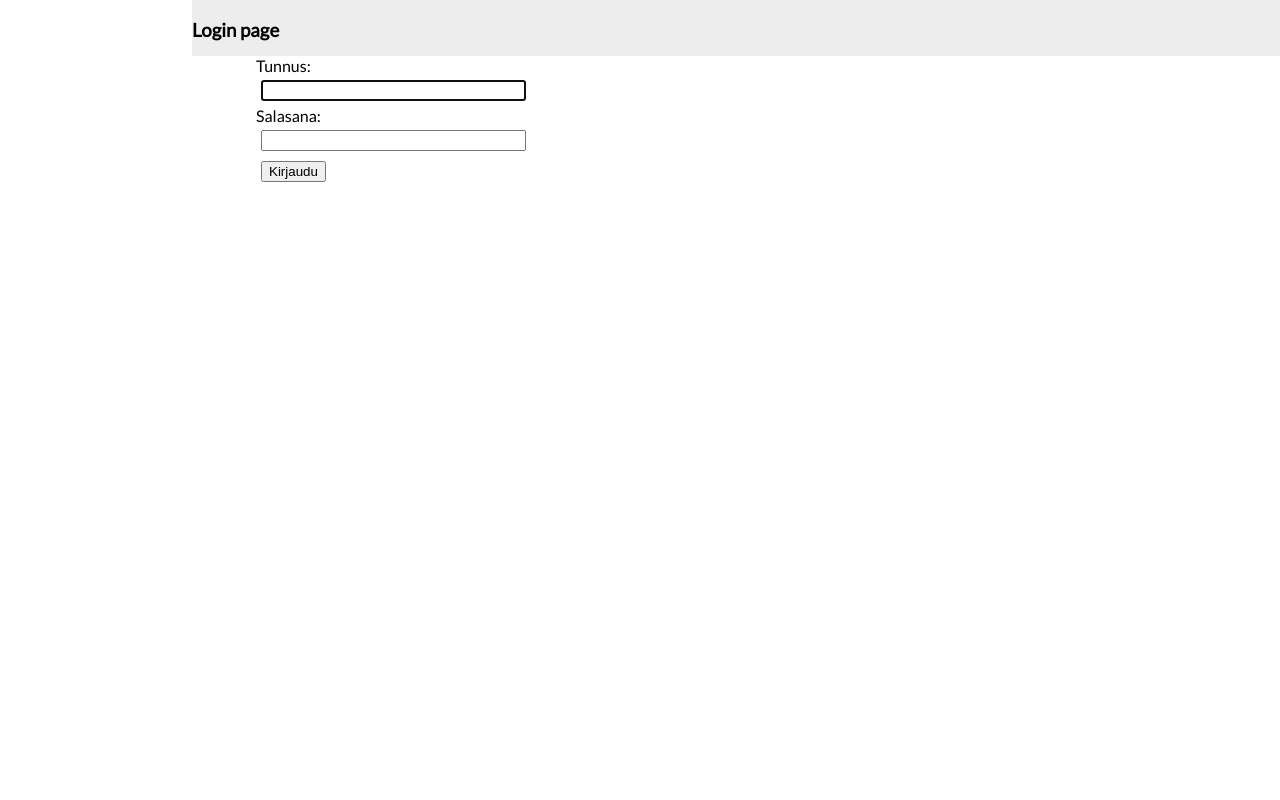
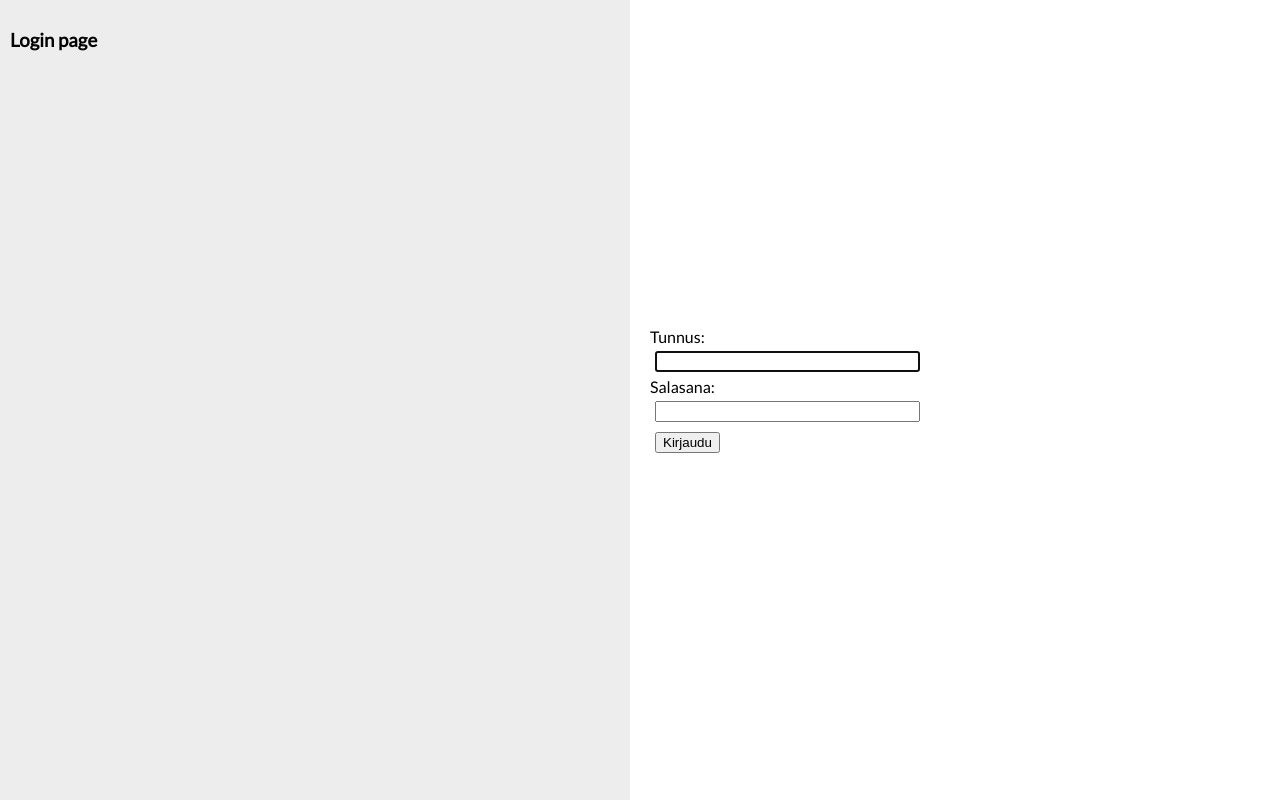
Before and after one commit to N4SJAMK/IIZP2010G6, a PHP site: page /login.php in a window 1280 px wide. Run offline with PHP 8.4, Linux system fonts and the light colour scheme.

Commit message:
viimeinen

```diff
--- a/foot.php
+++ b/foot.php
@@ -1,4 +1,5 @@
 
+</div>
 </div>
 </body>
 </html>
--- a/tyylit.css
+++ b/tyylit.css
@@ -1,29 +1,65 @@
-html{ width:100%; height:100%;
+*{
+	overflow: hidden;
+}
+html{
+	width:100%;
+	height:100%;
 }
 
-body { width:100%; height:100%; margin:auto; background-color:#FFFFFF; top:0; margin:auto; font-family: 'Lato', sans-serif;
+body {
+	width:100%;
+	height:100%;
+	margin:auto;
+	background-color:#FFFFFF;
+	margin:auto;
+	font-family: 'Lato', sans-serif;
+	display: flex;
+	flex-direction: row;
 }
 
-header { width:85%; height:7%; float:right; top:0; right:0; background-color: #EDEDED; margin:auto;
+header {
+	background-color: #EDEDED;
+	flex-grow: 1;
+	width: 100%;
+	padding: 10px;
 }
 
-#otsikko{ font-family: 'Lobster', cursive;
+#otsikko{
+	font-family: 'Lobster', cursive;
 }
 
-#haku { padding-top:1.5%; padding-bottom:1%; padding-left: 4%;
+#sivupalkki {
+	height: 100%;
+	background-color:#272630;
+	color:white;
+	font-size: 1.5em;
+	flex-grow: 1;
+	padding: 10px;
+	overflow-y: auto;
+	overflow-x: hidden;
 }
 
-#sivupalkki { width:15%; height:100%; float: left; background-color:#272630; margin:auto; color:white;
-  text-align: left; font-size: 1.5em;
+#block1{
+	flex-grow: 1000;
+	display: flex;
+	flex-direction: column;
 }
 
-a { color:white; text-decoration: none;
+
+a {
+	color:white;
+	text-decoration: none;
 }
 
-#sisalto { width:80%; height:90%; float: right; margin:auto;
-
+#sisalto {
+	margin:auto;
+	flex-grow: 1000;
+	overflow-y: scroll;
+	overflow-x: hidden;
+	width: 100%;
+	padding: 20px;
 }
 
-input{
+#sisalto input{
 	margin: 5px;
 }
```
Also changed, not shown: head.php (+15 -32 lines).
